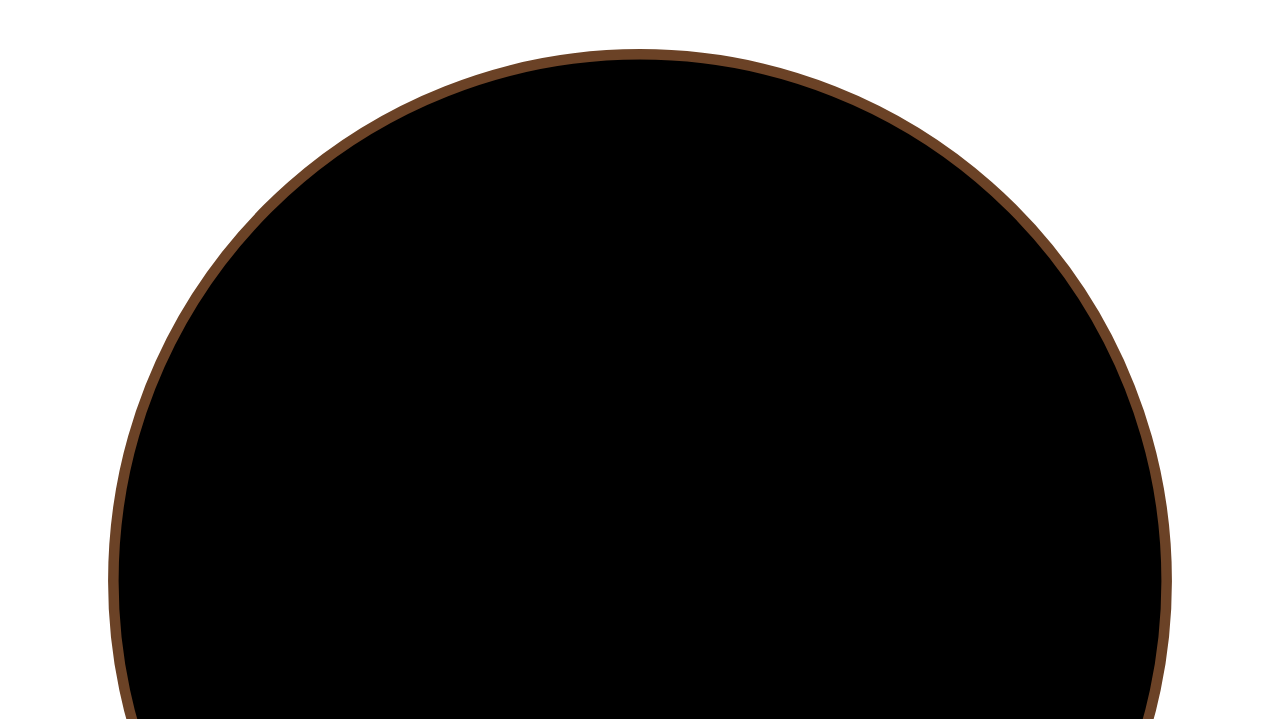
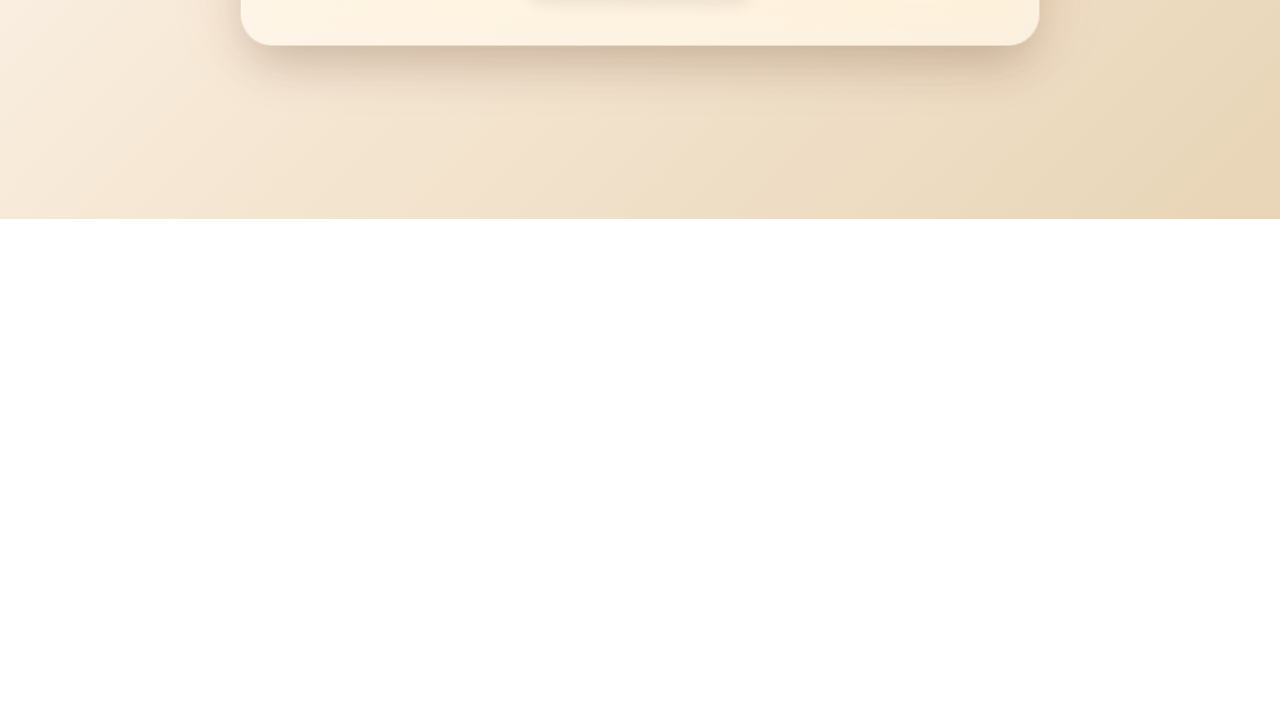
Before and after one commit to Dhruv2012447/Farming-Simulator, a plain HTML site: page index.html in a window 1280 px wide. Shown: the part 581-1300 px from the top of the page. After the commit the page ends 800 px from the top, so only its background shows below. Drawn offline with Linux system fonts and the light colour scheme; the site is published under a folder, as on GitHub Pages, so addresses that start at the root find nothing.

Commit message:
Update index.html

```diff
--- a/index.html
+++ b/index.html
@@ -7,7 +7,8 @@
     <link rel="preconnect" href="https://fonts.googleapis.com">
     <link rel="preconnect" href="https://fonts.gstatic.com" crossorigin>
     <link href="https://fonts.googleapis.com/css2?family=Lato:wght@400;700;900&family=Merriweather:wght@400;700;900&display=swap" rel="stylesheet">
-    <link rel="stylesheet" href="/style.css">
+    <!-- FIXED PATH: Removed the leading slash -->
+    <link rel="stylesheet" href="style.css">
 </head>
 <body>
 
@@ -184,6 +185,7 @@
         </div>
     </div>
 
-    <script src="/script.js"></script>
+    <!-- FIXED PATH: Removed the leading slash -->
+    <script src="script.js"></script>
 </body>
 </html>
```
